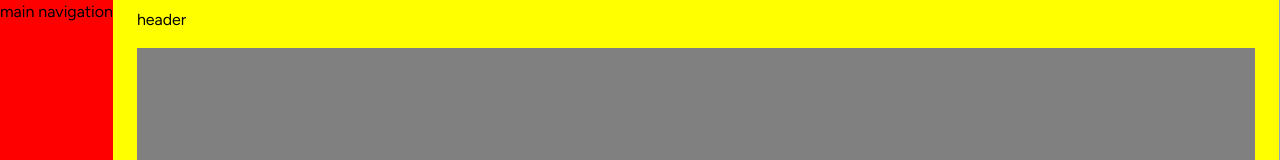
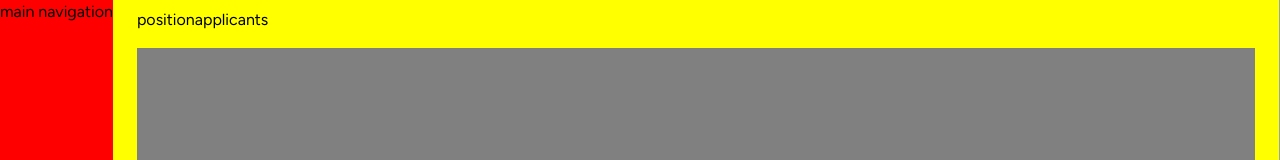
Before and after one commit to CasoGiuseppe/challenge_sesame, a Vue app: page /app in a window 1280 px wide. Shown: the top 160 px of the page. Built offline with nearby package versions, Linux system fonts and the light colour scheme.

Commit message:
feature: add views transition

```diff
--- a/src/app/ui/layouts/partials/section-content/SectionContent.vue
+++ b/src/app/ui/layouts/partials/section-content/SectionContent.vue
@@ -1,7 +1,20 @@
 <template>
     <section class="section-content" style="background: gray; flex: 2;">
-        <RouterView v-slot="{ Component }">
-            <component :is="Component"/>
+        <RouterView v-slot="{ Component, route: { name } }">
+            <TransitionIs
+                :type="transType.FROMBOTTOM"
+                :easing="Easing.ELASTIC"
+                :timing="Timing.FAST"
+            >
+                <component
+                    :is="Component"
+                    :key="name"
+                />
+            </TransitionIs>
         </RouterView>
     </section>
 </template>
+<script setup lang="ts">
+import TransitionIs from '@app/ui/components/abstracts/transition-is/TransitionIs.vue';
+import { Types as transType, Easing, Timing } from '@app/ui/components/abstracts/transition-is/types';
+</script>
--- a/src/app/ui/layouts/partials/section-header/SectionHeader.vue
+++ b/src/app/ui/layouts/partials/section-header/SectionHeader.vue
@@ -1,3 +1,6 @@
 <template>
-    <header class="section-header">header</header>
+    <header class="section-header">
+        <RouterLink :to="{ name: 'positions'}">position</RouterLink>
+        <RouterLink :to="{ name: 'applicants'}">applicants</RouterLink>
+    </header>
 </template>
```
